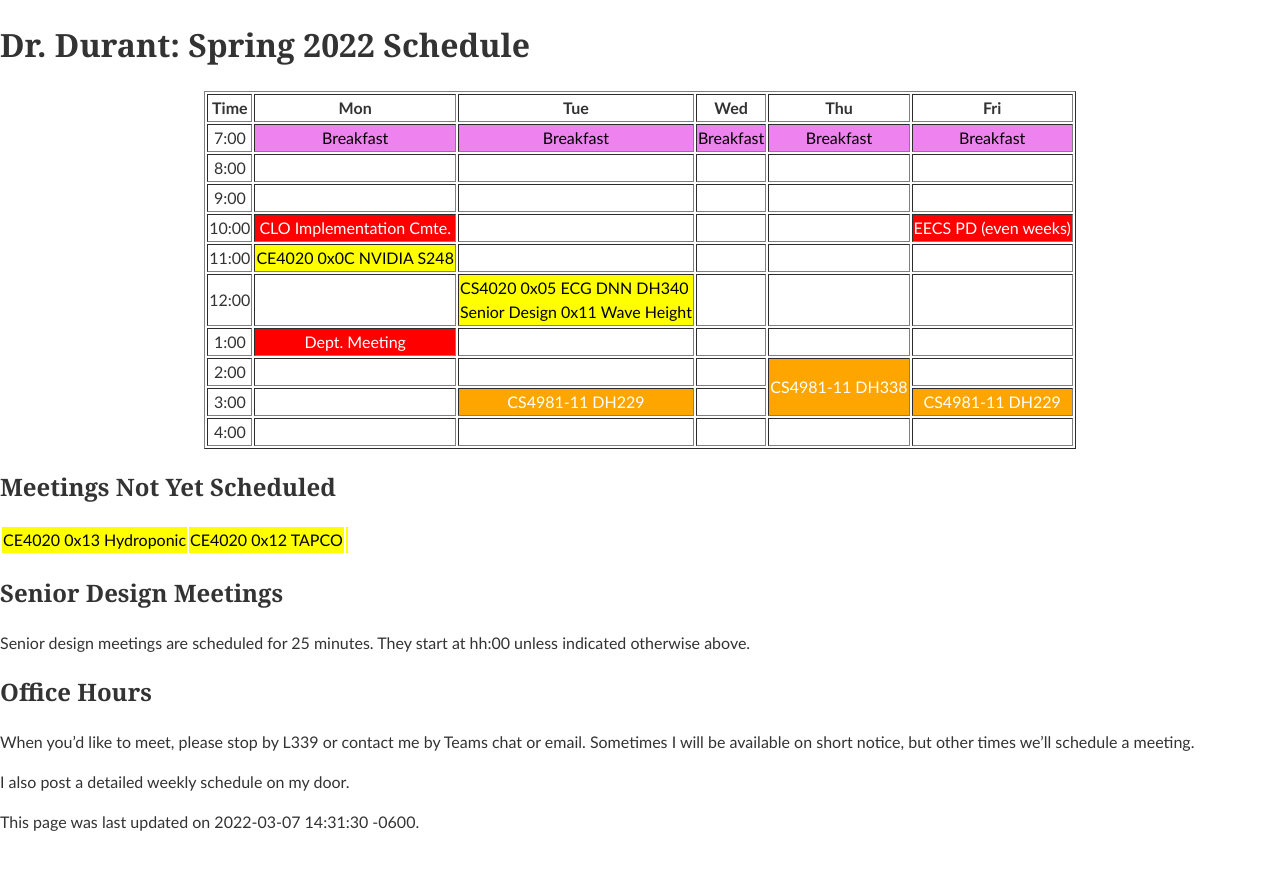
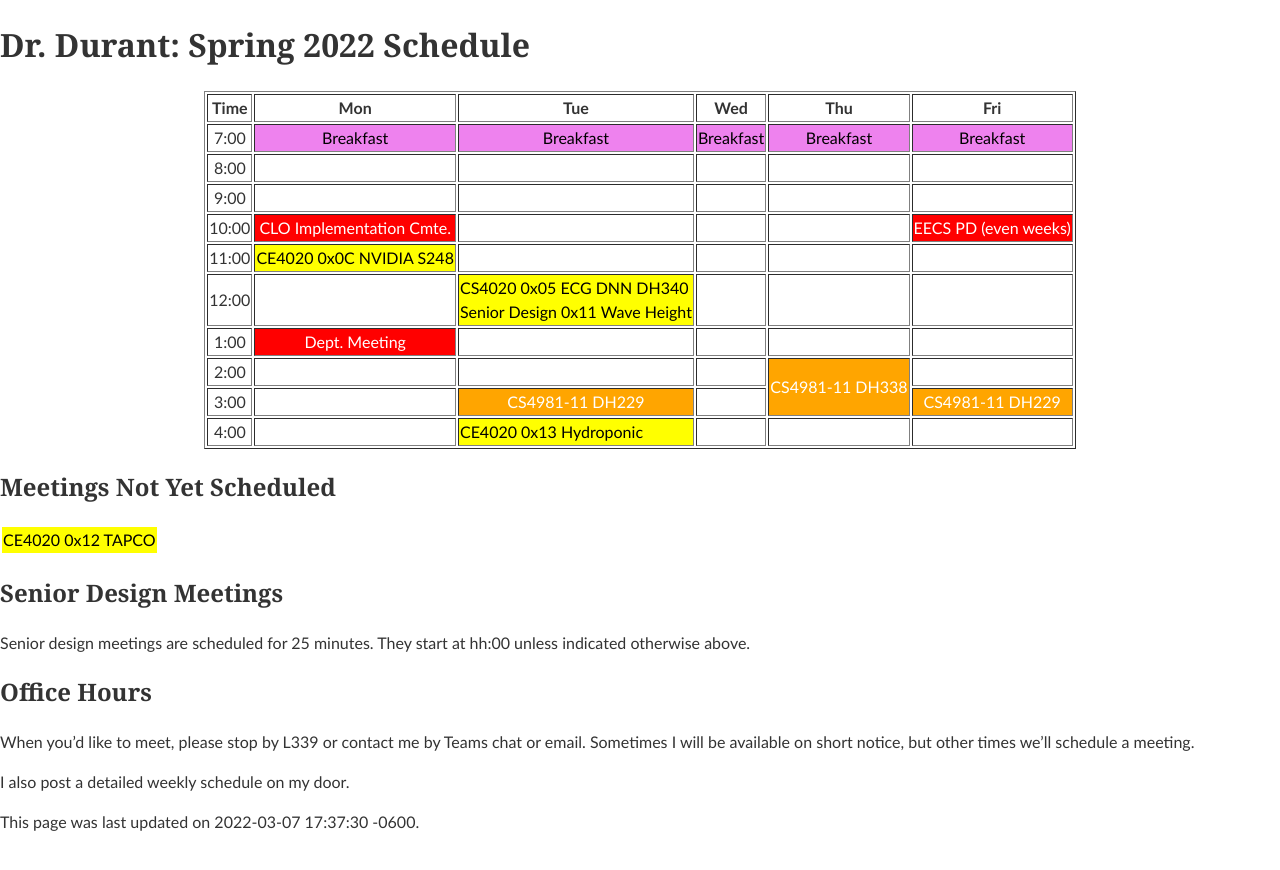
Before and after one commit to edurant/edurant.github.io, a Jekyll site: the page built from sched/s22.md, in a window 1280 px wide. Shown: the top 870 px of the page. Built offline with Jekyll 4.4.1, drawn with Linux system fonts in a browser that asks for light colours.

Commit message:
scheduld senior design team

```diff
--- a/sched/s22.md
+++ b/sched/s22.md
@@ -1,6 +1,6 @@
 ---
 title: "Dr. Durant: Spring 2022 Schedule"
-date: 2022-03-07 14:31:30 -0600
+date: 2022-03-07 17:37:30 -0600
 ---
 
 <style type="text/css">
@@ -23,15 +23,13 @@ td.lunch  { background-color: violet;  color: black; }
 <tr><td>1:00</td>       <td class="am">Dept. Meeting</td>               <td>&nbsp;</td>                                                                         <td>&nbsp;</td>                     <td>&nbsp;</td>                                     <td>&nbsp;</td>                         </tr>
 <tr><td>2:00</td>       <td>&nbsp;</td>                                 <td>&nbsp;</td>                                                                         <td>&nbsp;</td>                     <td class="cs4981" rowspan="2">CS4981-11 DH338</td> <td>&nbsp;</td>                         </tr>
 <tr><td>3:00</td>       <td>&nbsp;</td>                                 <td class="cs4981">CS4981-11 DH229</td>                                                 <td>&nbsp;</td>                                                                         <td class="cs4981">CS4981-11 DH229</td> </tr>
-<tr><td>4:00</td>       <td>&nbsp;</td>                                 <td>&nbsp;</td>                                                                         <td>&nbsp;</td>                     <td>&nbsp;</td>                                     <td>&nbsp;</td>                         </tr>
+<tr><td>4:00</td>       <td>&nbsp;</td>                                 <td class="ce4020">CE4020 0x13 Hydroponic</td>                                          <td>&nbsp;</td>                     <td>&nbsp;</td>                                     <td>&nbsp;</td>                         </tr>
 </table>
 </div>
 
 ## Meetings Not Yet Scheduled
 <table><tr>
-<td class="ce4020">CE4020 0x13 Hydroponic</td>
 <td class="ce4020">CE4020 0x12 TAPCO</td>
-<td class="ce4020"></td>
 </tr></table>
 
 ## Senior Design Meetings
```
